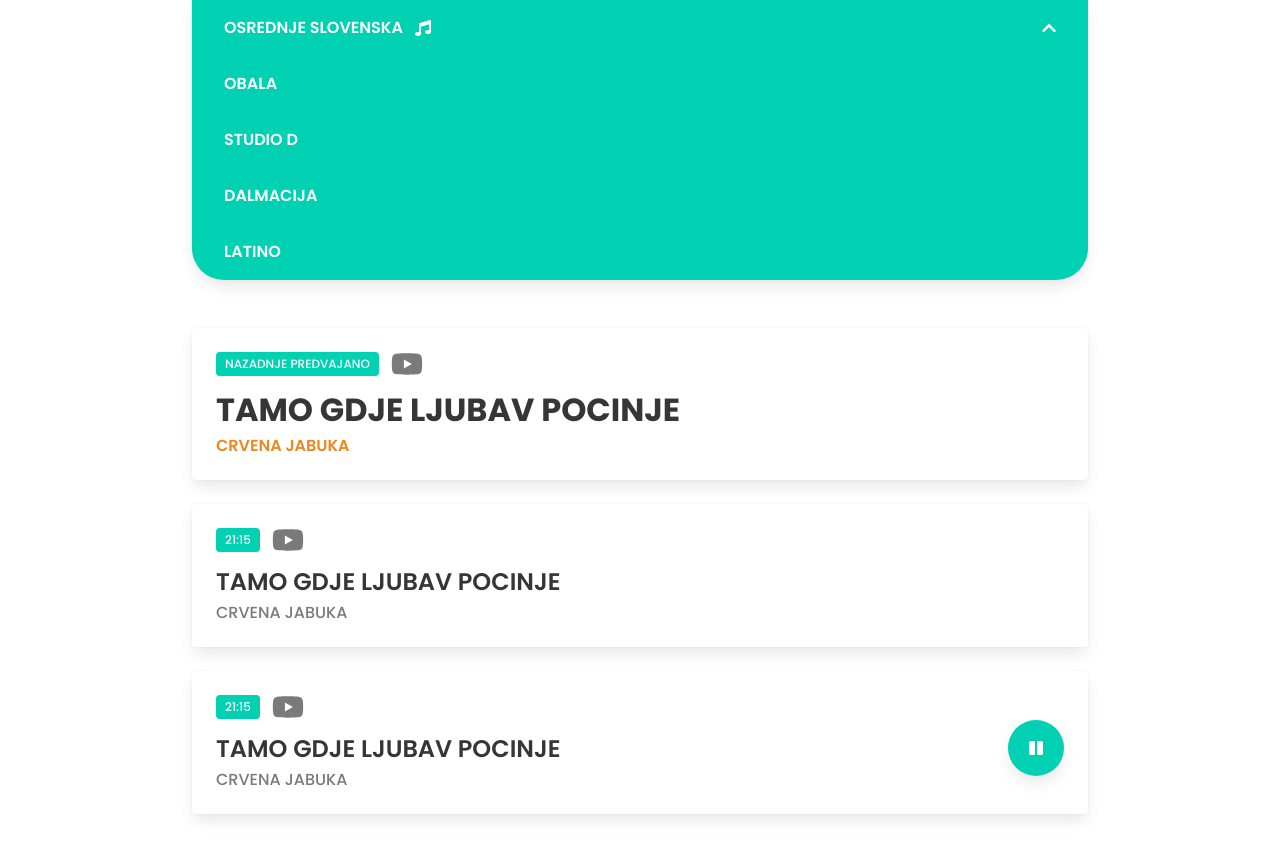
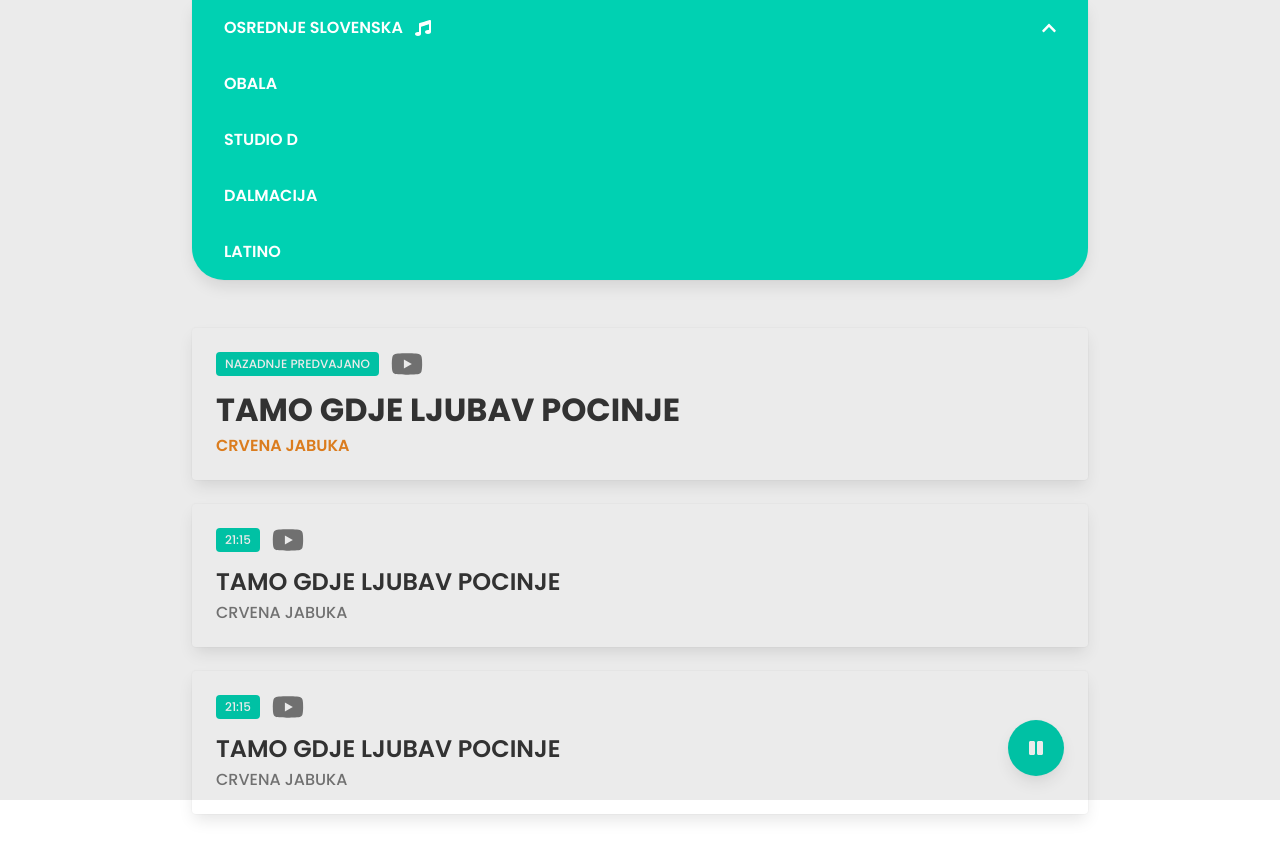
Before and after one commit to zanozbot/streamy, an Angular app: page / in a window 1280 px wide. Both pictures are taken after a click on the link "OSREDNJE SLOVENSKA". Shown: the top 858 px of the page. Built offline with nearby package versions, Linux system fonts and the light colour scheme.

Commit message:
Added custom overlay

```diff
--- a/src/app/app.module.ts
+++ b/src/app/app.module.ts
@@ -1,6 +1,5 @@
 import { BrowserModule } from '@angular/platform-browser';
 import { NgModule } from '@angular/core';
-
 import { AppRoutingModule } from './app-routing.module';
 import { AppComponent } from './app.component';
 import { ServiceWorkerModule } from '@angular/service-worker';
@@ -8,6 +7,7 @@
 import { HeaderComponent } from './content/header/header.component';
 import { PlayerComponent } from './content/player/player.component';
 import { FloatingButtonComponent } from './content/floating-button/floating-button.component';
+import { BrowserAnimationsModule } from '@angular/platform-browser/animations';
 
 @NgModule({
   declarations: [
@@ -19,7 +19,8 @@
   imports: [
     BrowserModule,
     AppRoutingModule,
-    ServiceWorkerModule.register('ngsw-worker.js', { enabled: environment.production })
+    ServiceWorkerModule.register('ngsw-worker.js', { enabled: environment.production }),
+    BrowserAnimationsModule
   ],
   providers: [],
   bootstrap: [AppComponent]
--- a/src/app/content/header/header.component.html
+++ b/src/app/content/header/header.component.html
@@ -27,3 +27,5 @@
     </ng-container>
   </ul>
 </nav>
+
+<div @fade class="overlay" *ngIf="isExtended" (click)="isExtended = false"></div>
--- a/src/app/content/header/header.component.scss
+++ b/src/app/content/header/header.component.scss
@@ -1,6 +1,8 @@
 nav {
   border-bottom-left-radius: 32px;
   border-bottom-right-radius: 32px;
+
+  z-index: 2;
 
   .nav-items {
     .nav-item a {
@@ -17,3 +19,13 @@
   flex: 1;
   justify-content: flex-end;
 }
+
+.overlay {
+  position: fixed;
+  z-index: 1;
+  left: 0;
+  right: 0;
+  bottom: 0;
+  top: 0;
+  background-color: rgba(0, 0, 0, 0.08);
+}
--- a/src/app/content/header/header.component.ts
+++ b/src/app/content/header/header.component.ts
@@ -2,11 +2,27 @@
 import { PlayerService } from 'src/app/services/player.service';
 import { Station } from 'src/models/station.model';
 import { stations } from 'src/data/stations.data';
+import { state, style, transition, animate, trigger } from '@angular/animations';
 
 @Component({
   selector: 'app-header',
   templateUrl: './header.component.html',
-  styleUrls: ['./header.component.scss']
+  styleUrls: ['./header.component.scss'],
+  animations: [
+    // the fade-in/fade-out animation.
+    trigger('fade', [
+      // the "in" style determines the "resting" state of the element when it is visible.
+      state('in', style({ opacity: 1 })),
+      // fade in when created. this could also be written as transition('void => *')
+      transition(':enter', [
+        style({ opacity: 0 }),
+        animate('250ms ease')
+      ]),
+      // fade out when destroyed. this could also be written as transition('void => *')
+      transition(':leave',
+        animate('250ms ease', style({ opacity: 0 })))
+    ])
+  ]
 })
 export class HeaderComponent implements OnInit {
 
```
